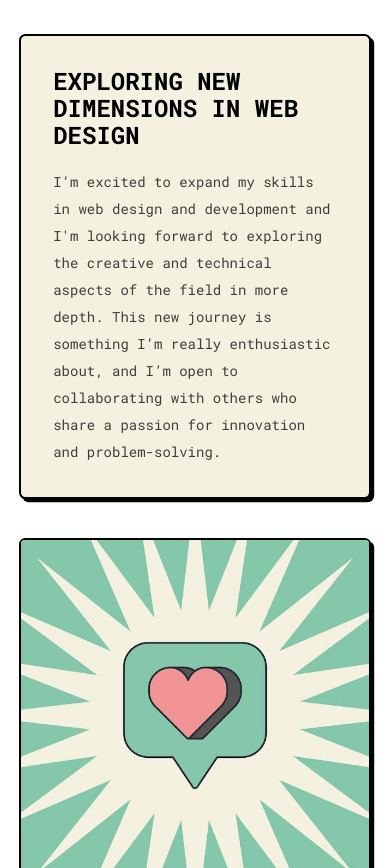
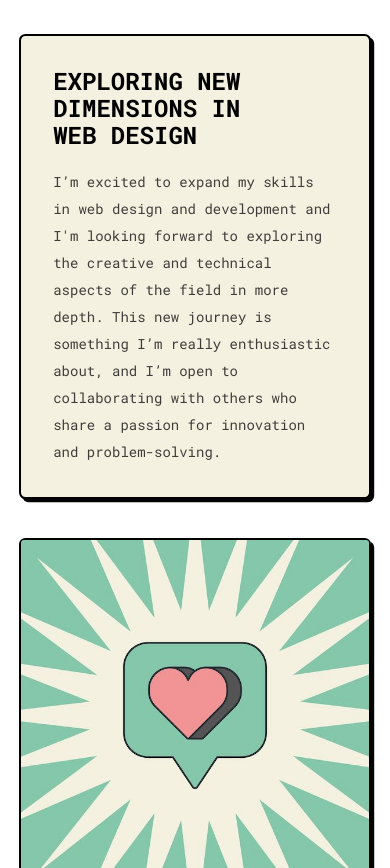
Before and after one commit to IU-Webprogrammierung/web-programmierung-sandraJessica, a plain HTML site: page about.html in a window 390 px wide. Shown: the part 2565-3433 px from the top of the page. Drawn offline with Linux system fonts and the light colour scheme; a web font is replaced by a local one.

Commit message:
Add span tag in h4
- Put text 'Web Design' in new paragraph on mobile screens
- Change font of h4

```diff
--- a/about.html
+++ b/about.html
@@ -160,7 +160,7 @@
         </picture>
         <div class="about-me-content-container">
           <div class="about-me-content">
-            <h2>Exploring New Dimensions in Web Design</h2>
+            <h2><span class="about-text-span">Exploring New Dimensions in</span> Web Design</h2>
             <p class="about-me-paragraph">
               I’m excited to expand my skills in web design and development and
               I'm looking forward to exploring the creative and technical
--- a/css/styles.css
+++ b/css/styles.css
@@ -51,6 +51,7 @@ h2 {
 h1,
 h2,
 h3,
+h4,
 p,
 a {
   font-family: "Roboto Mono", sans-serif;
@@ -95,6 +96,10 @@ p {
   }
 
   .btn {
+    display: block;
+  }
+
+  .about-text-span {
     display: block;
   }
 
```
